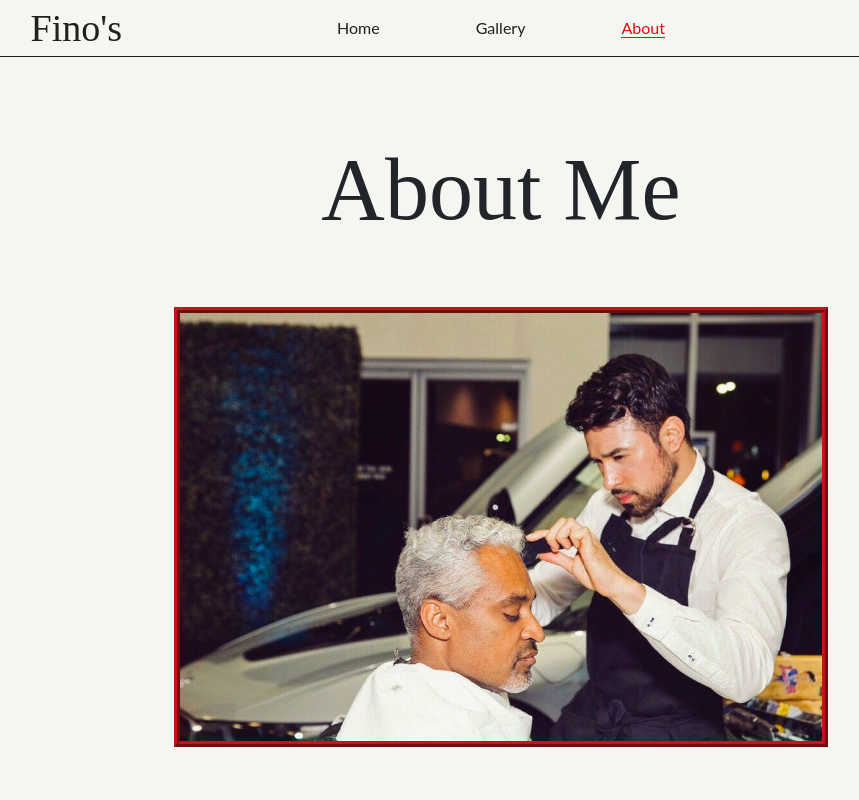
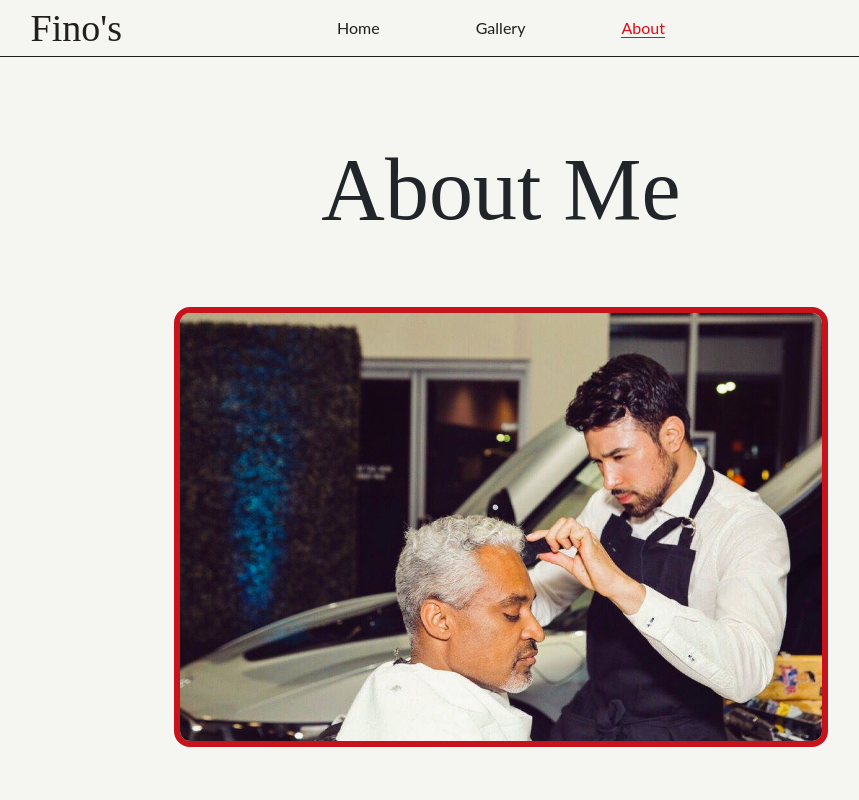
Before and after one commit to moonjason/fino-barbershop, a React (Create React App) app in the folder client/: page /about in a window 1280 px wide. Shown: the top 800 px of the page, without its empty margins (139-998 px from the left). Built offline with nearby package versions, Linux system fonts and the light colour scheme; a web font is replaced by a local one.

Commit message:
fix bugs, set up about

```diff
--- a/client/src/components/About/About.js
+++ b/client/src/components/About/About.js
@@ -4,7 +4,10 @@ const About = () => {
     return(
         <div id="about">
             <h1 id="about__title">About Me</h1>
-            <img className="abt-image" src="img/fino-bmw1.jpeg" alt="fino bmw"/>
+            <div id="msg-container">
+                <img className="abt-image" src="img/fino-bmw1.jpeg" alt="fino bmw"/>
+
+            </div>
         </div>
     )
 }
--- a/client/src/index.css
+++ b/client/src/index.css
@@ -181,7 +181,8 @@ html {
     max-height: 100%;
     /* max-width: 26rem;
     max-height: 26rem; */
-    border: 6px ridge #c7131c;
+    border: 6px solid #c7131c;
+    border-radius: 1rem;
 }
 
 .pricing--title{
@@ -197,7 +198,7 @@ html {
 .pricing--desc{
     width: 20rem;
     position: relative;
-    left: 4vw;
+    /* left: 4vw; */
     /* padding-left: 12vw; */
 }
 
@@ -211,7 +212,8 @@ html {
     max-width: 65vw;
     max-height: 55vh;
     margin-bottom: 7vh;
-    border: 6px ridge #c7131c;
+    border: 6px solid #c7131c;
+    border-radius: 1rem;
 }
 
 #menu{
@@ -244,6 +246,7 @@ html {
 #pricing-num-container{
     display: flex;
     flex-direction: column;
+    margin-right: -1rem;
 }
 
 /* THE WHY COMPONENT START */
```
